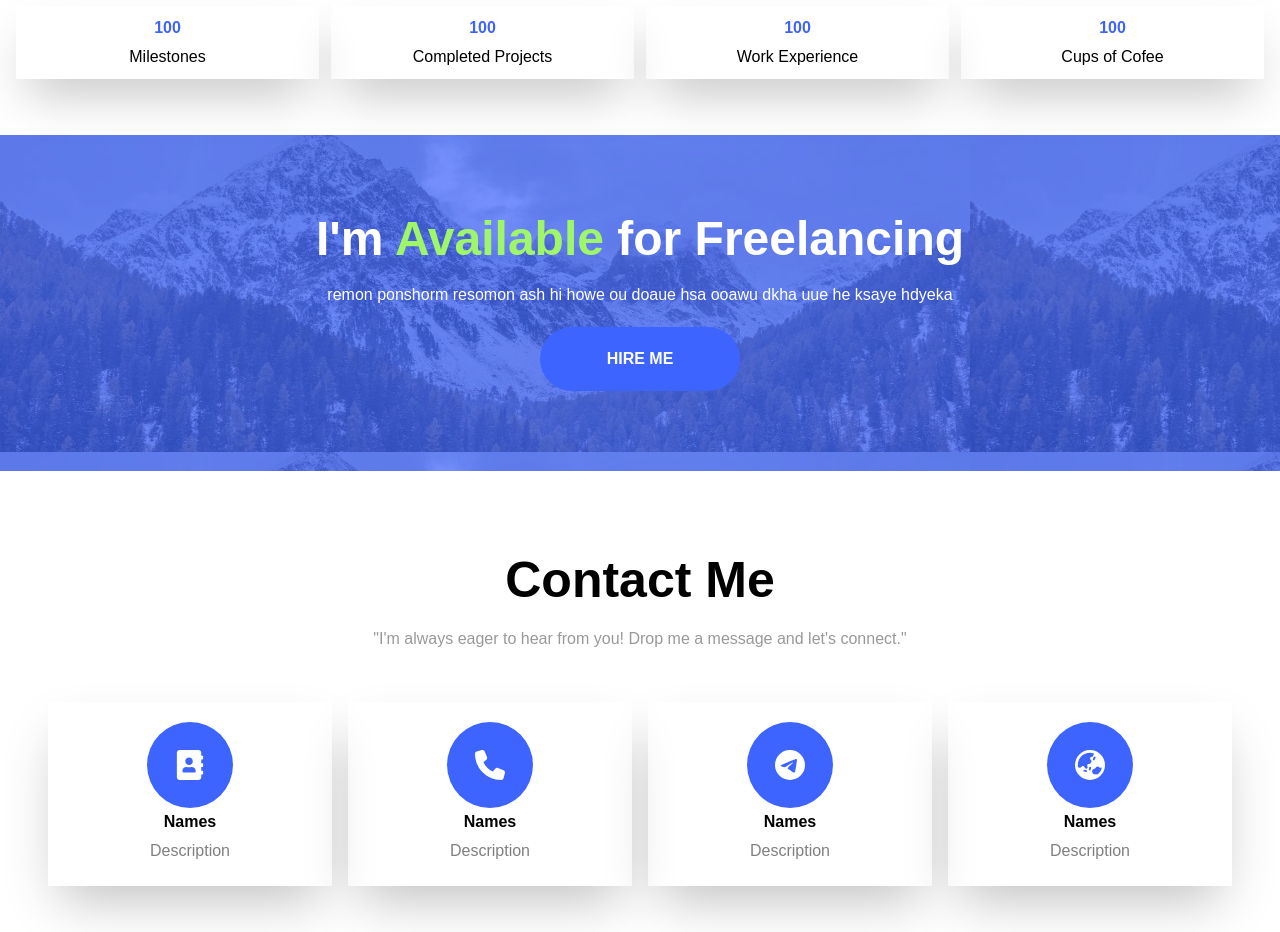
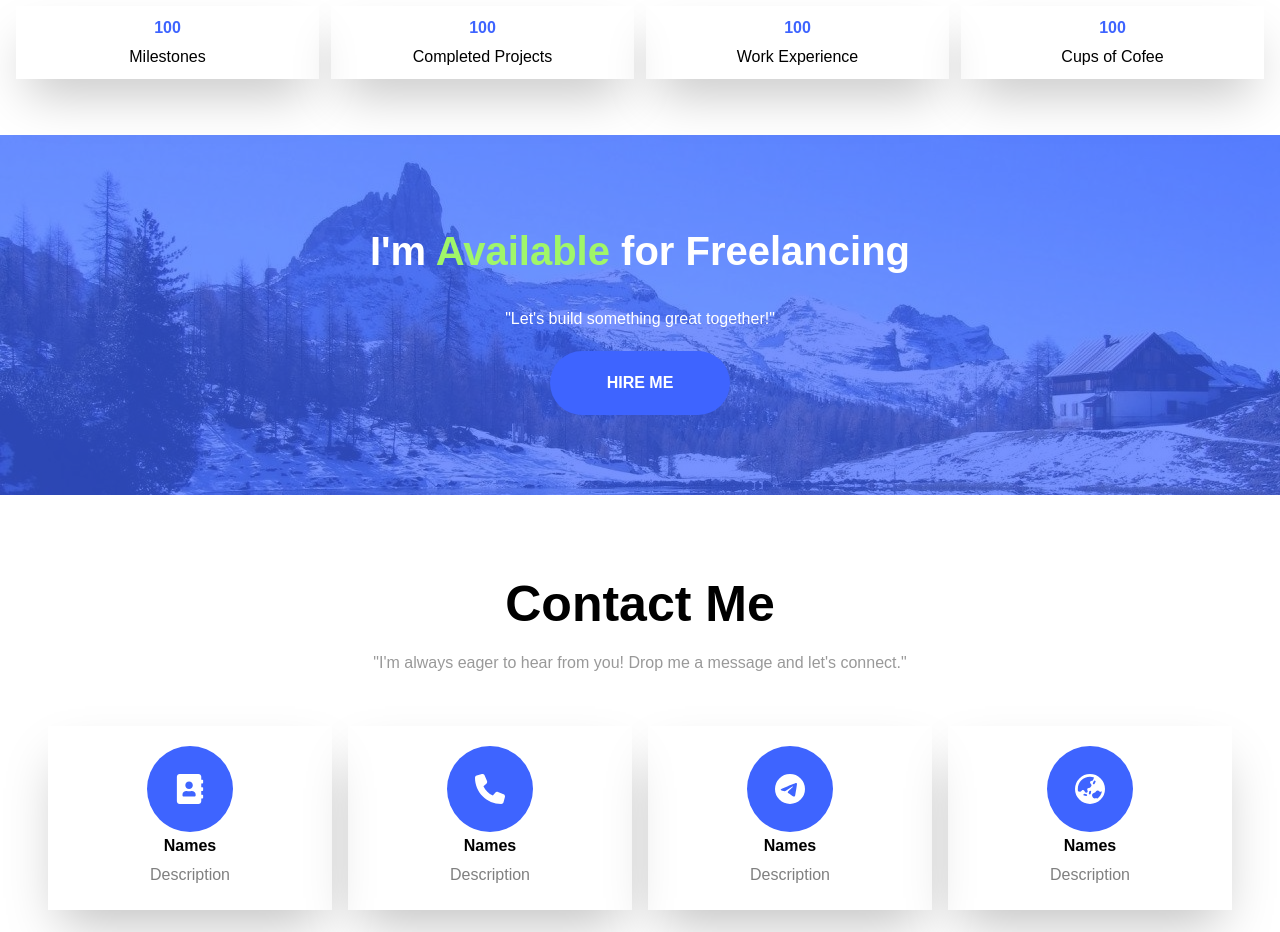
Before and after one commit to mayurrohokale/portfolio, a React (Create React App) app: page / in a window 1280 px wide. Shown: the part 3240-4172 px from the top of the page. Built offline with nearby package versions, Linux system fonts and the light colour scheme.

Commit message:
changes in project component

```diff
--- a/src/component/Projects.js
+++ b/src/component/Projects.js
@@ -74,9 +74,9 @@ export default function Projects() {
       </div>
 
       <div
-        className="mt-14 bg-cover bg-no-repeat"
+        className="mt-14 bg-cover bg-no-repeat "
         style={{
-          background: "url('./snow.jpg')",
+          background: "url('./snow2.jpg')",
         }}
       >
         {/* <img
@@ -85,11 +85,11 @@ export default function Projects() {
           className="w-full object-cover h-[200px] "
         /> */}
         <div className="bg-custom-blue bg-opacity-70 text-center text-white items-center py-20 h-full flex flex-col px-44 gap-5">
-          <p className="text-5xl font-bold">I'm <span className="text-[#a0f669]">Available</span> for Freelancing</p>
-          <p className="text-base">
-            remon ponshorm resomon ash hi howe ou doaue hsa ooawu dkha uue he ksaye hdyeka
+          <p className="font-bold md:text-[40px] text-[24px]">I'm <span className="text-[#a0f669]">Available</span> for Freelancing</p>
+          <p className="text-base md:text-[16px] text-[12px]  ">
+          "Let's build something great together!"
           </p>
-          <button className="text-base p-5 bg-custom-blue uppercase font-semibold rounded-full w-[200px]">Hire Me</button>
+          <button className="text-base p-5 bg-custom-blue uppercase font-semibold rounded-full w-[180px] hover:text-black ">Hire Me</button>
         </div>
       </div>
     </div>
```
Also changed, not shown: public/snow2 - Copy.jpg (added), public/snow2.jpg (added).
